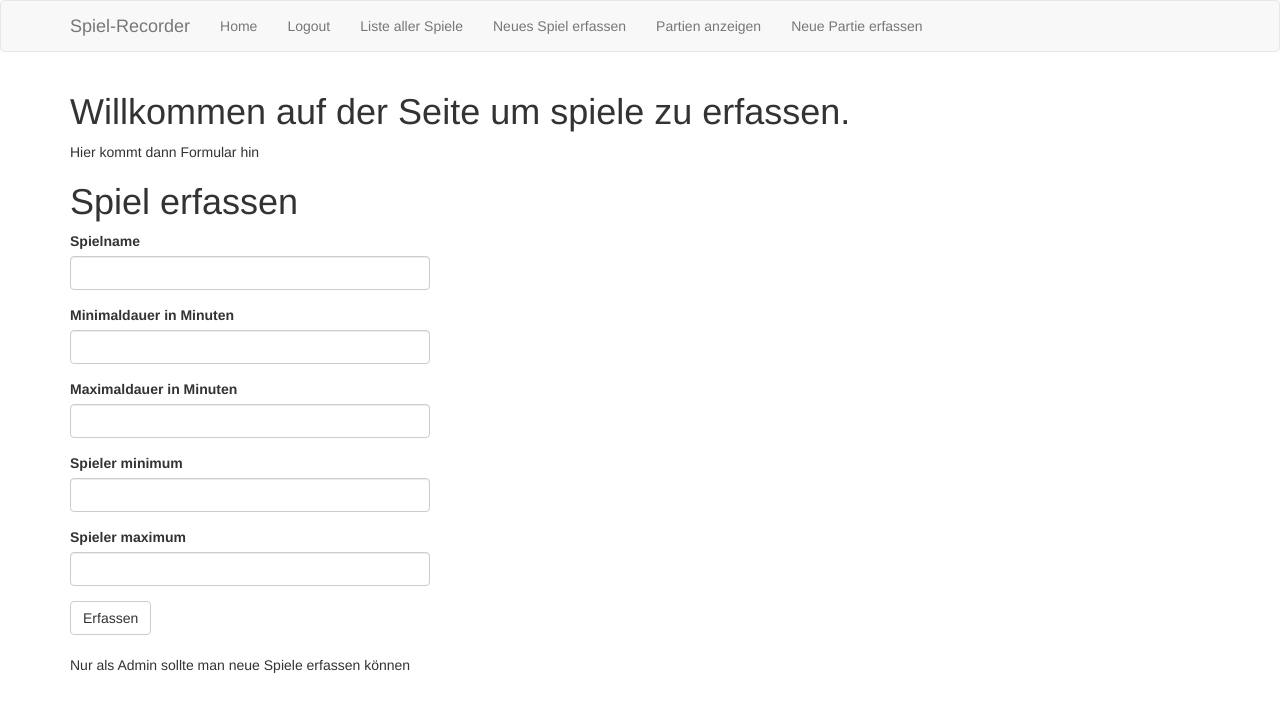
After one commit to Urs-B/VCID-Spiel-Recorder, a Flask app: page /spiele_erfassen in a window 1280 px wide. The commit adds this page. Shown: the top 712 px of the page. Run offline with Flask 3, Linux system fonts and the light colour scheme; the visitor is signed in with stand-in values (Sample User, id 1); some libraries are stand-ins or nearby versions.

Commit message:
V4 - Spiele erfassen und anzeigen
App funktioniert
App hat:
- Skelett und funktionierende DB
- Login und Reg funktioniert
- Spiele erfassen und anzeigen funktioniert
---------------------------------------------
Ab hier Zwischenschritte

Skelett erweitert

Skelett um Seiten für Spiele und Partien erfassen erweitert.
Unterseiten werden nur angezeigt, wenn eingeloggt.

Spiele in DB erfassen läuft

```diff
--- a/app/forms.py
+++ b/app/forms.py
@@ -1,7 +1,7 @@
 from flask_wtf import FlaskForm
-from wtforms import StringField, PasswordField, BooleanField, SubmitField
-from wtforms.validators import DataRequired, ValidationError, Email, EqualTo
-from app.models import User
+from wtforms import StringField, PasswordField, BooleanField, SubmitField, IntegerField
+from wtforms.validators import DataRequired, ValidationError, Email, EqualTo, NumberRange
+from app.models import User, Spiele
 
 class LoginForm(FlaskForm):
     username = StringField('Username', validators=[DataRequired()])
@@ -25,3 +25,16 @@ class RegisterForm(FlaskForm):
         user = User.query.filter_by(email=email.data).first()
         if user is not None:
             raise ValidationError('Bitte eine andere Email Adresse verwenden.')
+
+class SpieleForm(FlaskForm):
+    spielname = StringField('Spielname', validators=[DataRequired()])
+    dauer_min = IntegerField('Minimaldauer in Minuten', validators=[DataRequired(), NumberRange(1,1000)])
+    dauer_max = IntegerField('Maximaldauer in Minuten', validators=[DataRequired(), NumberRange(1,1000)])
+    spieler_min = IntegerField('Spieler minimum', validators=[DataRequired(), NumberRange(1,10)])
+    spieler_max = IntegerField('Spieler maximum', validators=[DataRequired(), NumberRange(1,10)])
+    submit = SubmitField('Erfassen')
+
+    def validate_spielname(self, spielname):
+        spiel = Spiele.query.filter_by(spielname=spielname.data).first()
+        if spiel is not None:
+            raise ValidationError('Spiel ist bereits in der Sammlung.')
--- a/app/routes.py
+++ b/app/routes.py
@@ -1,6 +1,6 @@
 from flask import render_template, flash, redirect, url_for, request
 from app import app, db
-from app.forms import LoginForm, RegisterForm
+from app.forms import LoginForm, RegisterForm, SpieleForm
 from app.models import User, Partien, Spiele, Teilnehmer
 from flask_login import login_user, current_user, logout_user, login_required
 from werkzeug.urls import url_parse
@@ -47,12 +47,32 @@ def registrieren():
         return redirect(url_for('login'))
     return render_template('registrieren.html', title='Registrierung', form=form)
 
-@app.route('/spiele')
+@app.route('/spiele_anzeigen')
 @login_required
-def spiele():
-    return render_template('spiele.html', title='Spiele')
+def spiele_anzeigen():
+    spiele = Spiele.query.all()
+    return render_template('spiele_anzeigen.html', title='Spiele anzeigen', spiele=spiele)
 
-@app.route('/partien')
+@app.route('/spiele_erfassen', methods=['GET', 'POST'])
 @login_required
-def partien():
-    return render_template('partien.html', titel='Partien')
+def spiele_erfassen():
+    form = SpieleForm()
+    if form.validate_on_submit():
+        spiel = Spiele(spielname=form.spielname.data, spieler_min=form.spieler_min.data,
+                       spieler_max=form.spieler_max.data, dauer_min=form.dauer_min.data,
+                       dauer_max=form.dauer_max.data)
+        db.session.add(spiel)
+        db.session.commit()
+        flash('Spiel {} wurde erfasst.'.format(form.spielname.data))
+        return redirect(url_for('spiele_erfassen'))
+    return render_template('spiele_erfassen.html', title='Spiele erfassen', form=form)
+
+@app.route('/partien_anzeigen')
+@login_required
+def partien_anzeigen():
+    return render_template('partien_anzeigen.html', titel='Partien anzeigen')
+
+@app.route('/partien_erfassen')
+@login_required
+def partien_erfassen():
+    return render_template('partien_erfassen.html', titel='Partien erfassen')
--- a/app/templates/base.html
+++ b/app/templates/base.html
@@ -28,12 +28,16 @@
                     <li><a href="{{ url_for('index') }}">Home</a></li>
                     {% if current_user.is_anonymous %}
                     <li><a href="{{ url_for('login') }}">Login</a></li>
+                    <li><a href="{{ url_for('registrieren') }}">Registrierung</a></li>
                     {% else %}
                     <li><a href="{{ url_for('logout') }}">Logout</a></li>
                     {% endif %}
-                    <li><a href="{{ url_for('registrieren') }}">Registrierung</a></li>
-                    <li><a href="{{ url_for('spiele') }}">Spiele</a></li>
-                    <li><a href="{{ url_for('partien') }}">Partien</a></li>
+                    {% if current_user.is_authenticated %}
+                    <li><a href="{{ url_for('spiele_anzeigen') }}">Liste aller Spiele</a></li>
+                    <li><a href="{{ url_for('spiele_erfassen') }}">Neues Spiel erfassen</a></li>
+                    <li><a href="{{ url_for('partien_anzeigen') }}">Partien anzeigen</a></li>
+                    <li><a href="{{ url_for('partien_erfassen') }}">Neue Partie erfassen</a></li>
+                    {% endif %}
                 </ul>
             </div>
         </div>
--- /dev/null
+++ b/app/templates/spiele_erfassen.html
@@ -0,0 +1,15 @@
+{% extends "base.html" %}
+{% import 'bootstrap/wtf.html' as wtf %}
+
+{% block app_content %}
+    <h1>Willkommen auf der Seite um spiele zu erfassen.</h1>
+    <div>Hier kommt dann Formular hin</div>
+    <h1>Spiel erfassen</h1>
+    <div class="row">
+        <div class="col-md-4">
+            {{ wtf.quick_form(form) }}
+        </div>
+    </div>
+    <br>
+    <div>Nur als Admin sollte man neue Spiele erfassen können</div>
+{% endblock %}
```
Also changed, not shown: app/templates/partien.html (deleted, +0 -7 lines), app/templates/partien_anzeigen.html (added, +7 -0 lines), app/templates/partien_erfassen.html (added, +7 -0 lines), app/templates/spiele.html (deleted, +0 -8 lines), app/templates/spiele_anzeigen.html (added, +30 -0 lines).
